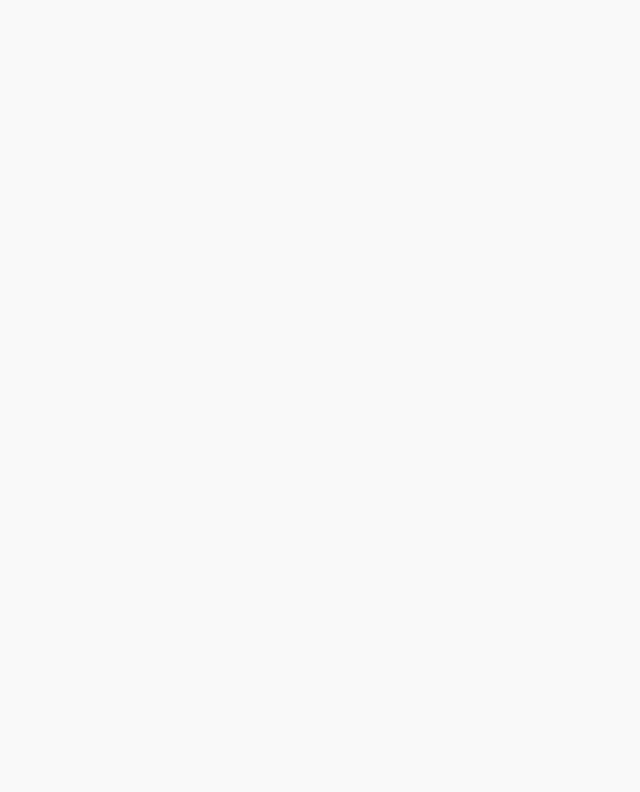
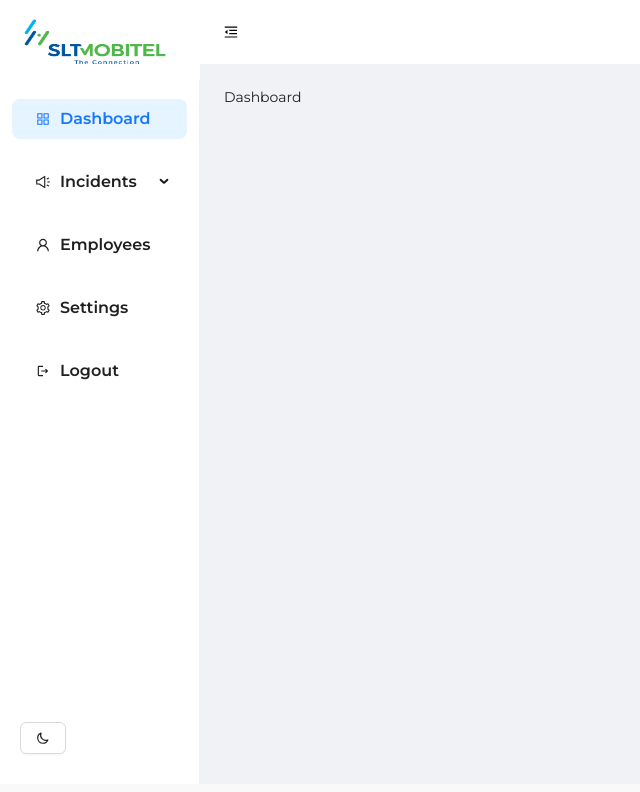
Before and after one commit to achintha-alahakoon/Incident-Management-System, a React (Vite) app: page /sidenavbar in a window 1280 px wide. Before the commit this address had no page. Shown: the top 792 px of the page, without its empty margins (0-640 px from the left). Built offline with nearby package versions, Linux system fonts and the light colour scheme.

Commit message:
Next Commit

```diff
--- a/src/App.jsx
+++ b/src/App.jsx
@@ -5,17 +5,15 @@ import SignInPage from "./pages/SigninPage";
 import ForgotPassword from "./pages/ForgotPassword";
 import SideNavBar from "./pages/SideNavBar";
 
-
 function App() {
-
   return (
     <Router>
-          <Routes>
-            <Route path="/" element={<SignInPage />} />
-            <Route path="/signup" element={<SignUp />} />
-            <Route path="/forgot-password" element={<ForgotPassword />} />
-            <Route path="/dashboard" element={<SideNavBar />} />
-          </Routes>
+      <Routes>
+        <Route path="/" element={<SignInPage />} />
+        <Route path="/signup" element={<SignUp />} />
+        <Route path="/forgot-password" element={<ForgotPassword />} />
+        <Route path="/sidenavbar" element={<SideNavBar />} />
+      </Routes>
     </Router>
   );
 }
--- a/src/components/MenuList.jsx
+++ b/src/components/MenuList.jsx
@@ -1,32 +1,40 @@
+import React from "react";
+import { Menu } from "antd";
 import {
   AppstoreOutlined,
   SoundOutlined,
   UserOutlined,
-  SettingOutlined
-} from '@ant-design/icons';
-import {LogoutOutlined} from '@mui/icons-material';
-import { Menu } from 'antd';
+  SettingOutlined,
+} from "@ant-design/icons";
+import { LogoutOutlined } from "@mui/icons-material";
 
-const MenuList = ({ darkTheme }) => {
+const MenuList = ({ darkTheme, activeMenu, setActiveMenu }) => {
   return (
-    <Menu className="menu-bar" theme={darkTheme ? "dark" : "light"} mode='inline'>
+    <Menu
+      className="menu-bar"
+      theme={darkTheme ? "dark" : "light"}
+      mode="inline"
+      selectedKeys={[activeMenu]}
+      onClick={({ key }) => setActiveMenu(key)}
+    >
       <Menu.Item key="dashboard" icon={<AppstoreOutlined />}>
         Dashboard
       </Menu.Item>
-        <Menu.SubMenu key="Incidents" icon={<SoundOutlined />} title="Incidents">
-            <Menu.Item key="All Incidents">All Incidents</Menu.Item>
-            <Menu.Item key="Add Incidents">Add Incidents</Menu.Item>
+      <Menu.SubMenu key="incidents" icon={<SoundOutlined />} title="Incidents">
+        <Menu.Item key="allIncidents">All Incidents</Menu.Item>
+        <Menu.Item key="addIncidents">Add Incidents</Menu.Item>
       </Menu.SubMenu>
-        <Menu.Item key="Employees" icon={<UserOutlined />}>
+      <Menu.Item key="employees" icon={<UserOutlined />}>
         Employees
       </Menu.Item>
-        <Menu.Item key="Settings" icon={<SettingOutlined />}>
+      <Menu.Item key="settings" icon={<SettingOutlined />}>
         Settings
       </Menu.Item>
-        <Menu.Item key="Logout" icon={<LogoutOutlined />}>
+      <Menu.Item key="logout" icon={<LogoutOutlined />}>
         Logout
       </Menu.Item>
     </Menu>
   );
 };
+
 export default MenuList;
--- a/src/index.css
+++ b/src/index.css
@@ -19,6 +19,8 @@
 }
 
 .menu-bar {
+    padding-left: 0.5rem;
+    padding-right: 0.5rem;
     height: 88vh;
     margin-top: 1rem;
     display: flex;
--- /dev/null
+++ b/src/pages/AddIncidents.jsx
@@ -0,0 +1,11 @@
+import React from 'react'
+
+const AddIncidents = () => {
+  return (
+    <div>
+      Add Incidents
+    </div>
+  )
+}
+
+export default AddIncidents
--- /dev/null
+++ b/src/pages/AllIncidents.jsx
@@ -0,0 +1,11 @@
+import React from 'react'
+
+const AllIncidents = () => {
+  return (
+    <div>
+      All Incidents
+    </div>
+  )
+}
+
+export default AllIncidents
--- /dev/null
+++ b/src/pages/Dashboard.jsx
@@ -0,0 +1,11 @@
+import React from 'react'
+
+const Dashboard = () => {
+  return (
+    <div>
+      Dashboard
+    </div>
+  )
+}
+
+export default Dashboard
--- /dev/null
+++ b/src/pages/Employees.jsx
@@ -0,0 +1,11 @@
+import React from 'react'
+
+const Employees = () => {
+  return (
+    <div>
+      Employees
+    </div>
+  )
+}
+
+export default Employees
--- /dev/null
+++ b/src/pages/Settings.jsx
@@ -0,0 +1,11 @@
+import React from 'react'
+
+const Settings = () => {
+  return (
+    <div>
+      Settings
+    </div>
+  )
+}
+
+export default Settings
--- a/src/pages/SideNavBar.jsx
+++ b/src/pages/SideNavBar.jsx
@@ -1,17 +1,23 @@
-import React, { useState } from "react";
+import React, { useState, useEffect } from "react";
 import { Button, Layout, theme } from "antd";
+import { useNavigate } from "react-router-dom";
 import Logo from "../components/Logo";
 import MenuList from "../components/MenuList";
 import { MenuFoldOutlined, MenuUnfoldOutlined } from "@ant-design/icons";
 import ToggleThemeButton from "../components/ToggleThemeButton";
+import Dashboard from "./Dashboard";
+import AllIncidents from "./AllIncidents";
+import AddIncidents from "./AddIncidents";
+import Employees from "./Employees";
+import Settings from "./Settings";
 
-
-const { Header, Sider } = Layout;
+const { Header, Sider, Content } = Layout;
 
 const SideNavBar = () => {
-
   const [darkTheme, setDarkTheme] = useState(false);
   const [collapsed, setCollapsed] = useState(false);
+  const [activeMenu, setActiveMenu] = useState("dashboard");
+  const navigate = useNavigate(); // React Router hook for navigation
 
   const toggleTheme = () => {
     setDarkTheme(!darkTheme);
@@ -20,6 +26,40 @@ const SideNavBar = () => {
   const {
     token: { colorBgContainer },
   } = theme.useToken();
+
+  const headerStyle = {
+    padding: 0,
+    background: darkTheme ? "#001529" : colorBgContainer, // Dark background for dark theme
+    color: darkTheme ? "#fff" : "#000", // White text for dark theme
+  };
+
+  const collapseButtonStyle = {
+    color: darkTheme ? "#fff" : "#000", // White icon for dark theme
+  };
+
+  // Handle logout by navigating to the sign-in page
+  useEffect(() => {
+    if (activeMenu === "logout") {
+      navigate("/"); // Navigate to the sign-in page
+    }
+  }, [activeMenu, navigate]);
+
+  const renderContent = () => {
+    switch (activeMenu) {
+      case "dashboard":
+        return <Dashboard />;
+      case "employees":
+        return <Employees />;
+      case "settings":
+        return <Settings />;
+      case "allIncidents":
+        return <AllIncidents />;
+      case "addIncidents":
+        return <AddIncidents />;
+      default:
+        return <Dashboard />;
+    }
+  };
 
   return (
     <Layout>
@@ -32,22 +72,31 @@ const SideNavBar = () => {
         className="sidebar"
       >
         <Logo collapsed={collapsed} />
-          <MenuList darkTheme={darkTheme} />
+        <MenuList
+          darkTheme={darkTheme}
+          activeMenu={activeMenu}
+          setActiveMenu={setActiveMenu}
+        />
         <ToggleThemeButton darkTheme={darkTheme} toggleTheme={toggleTheme} />
       </Sider>
 
       <Layout>
-          <Header style={{ padding: 0, background: colorBgContainer }}>
+        <Header style={headerStyle}>
           <Button
+            style={collapseButtonStyle}
             type="text"
             className="toggle"
             icon={collapsed ? <MenuUnfoldOutlined /> : <MenuFoldOutlined />}
             onClick={() => setCollapsed(!collapsed)}
           />
         </Header>
+
+        <Content style={{ padding: "24px", background: "#f0f2f5" }}>
+          {renderContent()}
+        </Content>
       </Layout>
     </Layout>
-  )
-}
+  );
+};
 
-export default SideNavBar
+export default SideNavBar;
--- a/src/pages/SigninPage.jsx
+++ b/src/pages/SigninPage.jsx
@@ -17,7 +17,7 @@ const SignIn = () => {
 
     // Demo login
     if (formData.username === "admin" && formData.password === "password") {
-      navigate("/dashboard");
+      navigate("/sidenavbar");
     } else {
       setError("Invalid username or password");
     }
```
Also changed, not shown: src/pages/signinpagedemo.txt (deleted). Lines whose indentation alone changed are shown as unchanged.
